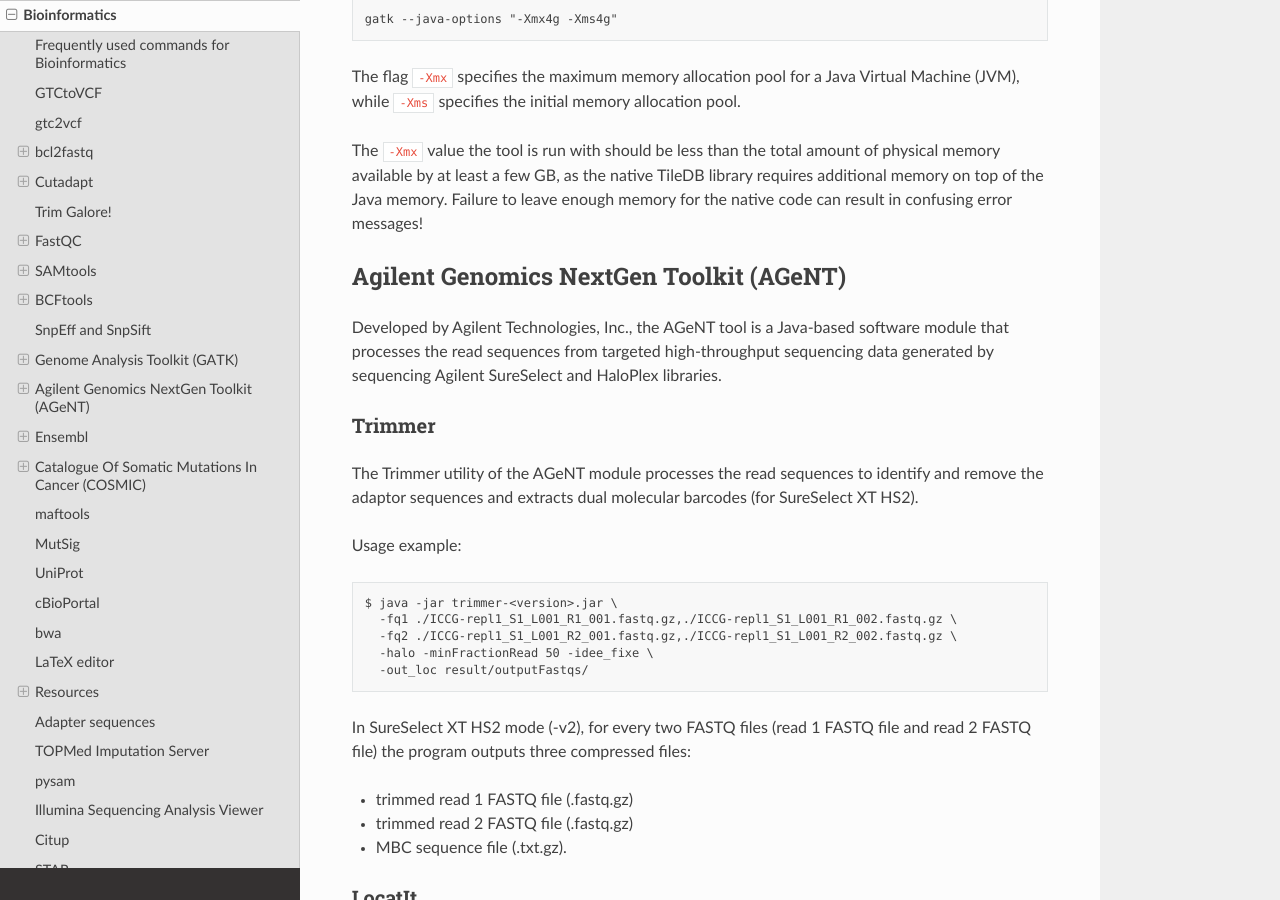
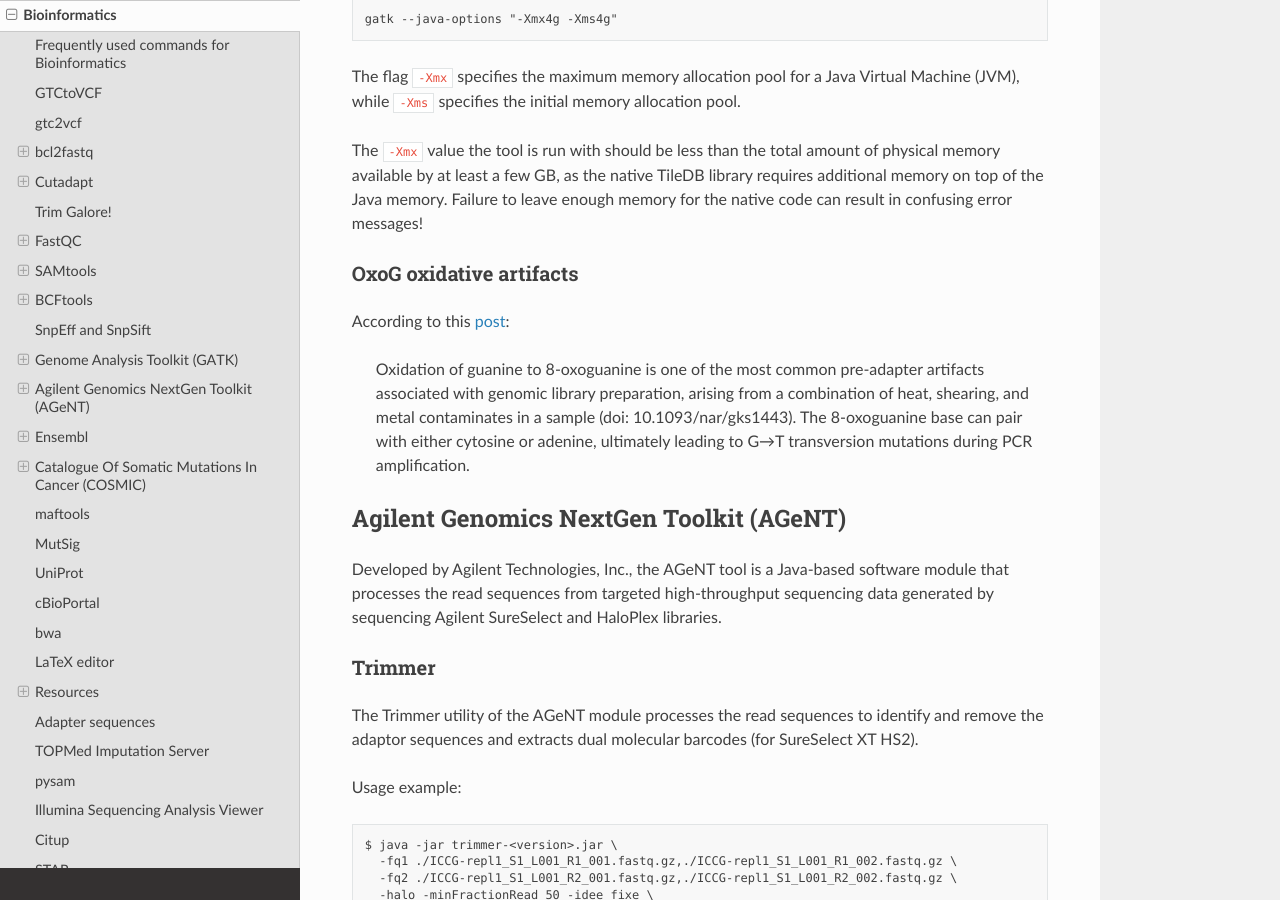
Before and after one commit to sbslee/notes, a Sphinx documentation site: the page built from docs/bioinformatics.rst, in a window 1280 px wide and 900 px high, scrolled down 12453 px. Built offline with Sphinx 7.4.7 and the Read the Docs theme 2.0.0, drawn with Linux system fonts in a browser that asks for light colours.

Commit message:
Update notes

```diff
--- a/docs/bioinformatics.rst
+++ b/docs/bioinformatics.rst
@@ -615,6 +615,13 @@ The flag ``-Xmx`` specifies the maximum memory allocation pool for a Java Virtua
 
 The ``-Xmx`` value the tool is run with should be less than the total amount of physical memory available by at least a few GB, as the native TileDB library requires additional memory on top of the Java memory. Failure to leave enough memory for the native code can result in confusing error messages!
 
+OxoG oxidative artifacts
+------------------------
+
+According to this `post <https://gatk.broadinstitute.org/hc/en-us/articles/360035890571-OxoG-oxidative-artifacts#:~:text=OxoG%20oxidative%20artifacts%20Follow&text=Oxidation%20of%20guanine%20to%208,10.1093%2Fnar%2Fgks1443>`__:
+
+    Oxidation of guanine to 8-oxoguanine is one of the most common pre-adapter artifacts associated with genomic library preparation, arising from a combination of heat, shearing, and metal contaminates in a sample (doi: 10.1093/nar/gks1443). The 8-oxoguanine base can pair with either cytosine or adenine, ultimately leading to G→T transversion mutations during PCR amplification.
+
 Agilent Genomics NextGen Toolkit (AGeNT)
 ========================================
 
```
